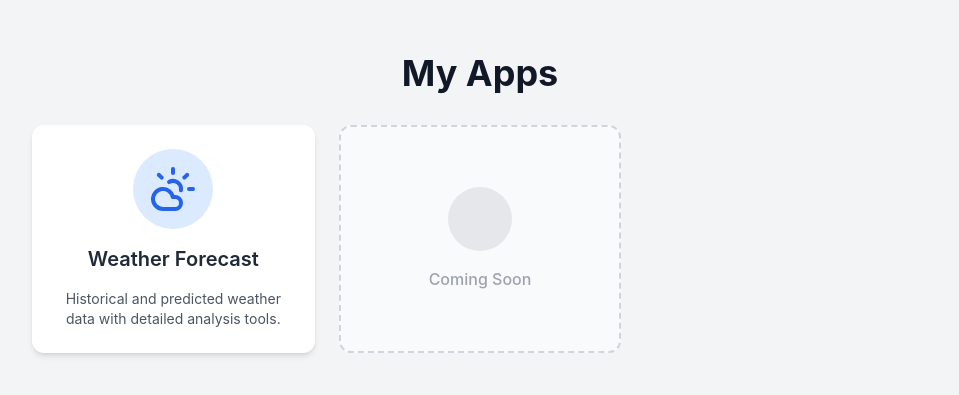
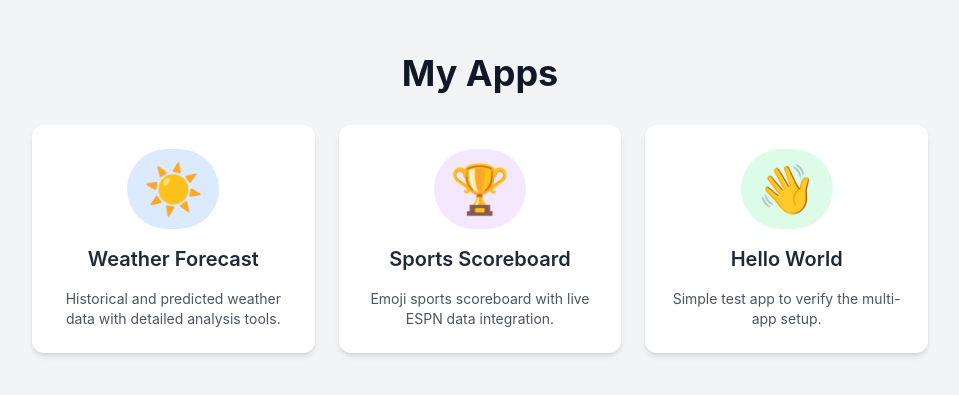
Before and after one commit to sportomax1/apps, a Next.js app: page / in a window 1280 px wide. Shown: the part 197-592 px from the top of the page, without its empty margins (160-1119 px from the left). Built offline with nearby package versions, Linux system fonts and the light colour scheme.

Commit message:
feat: Add sports app link and hello world test app to landing page

```diff
--- /dev/null
+++ b/app/hello/page.tsx
@@ -0,0 +1,28 @@
+import Link from 'next/link';
+
+export default function HelloWorld() {
+  return (
+    <div className="min-h-screen bg-gradient-to-br from-green-400 to-green-600 flex flex-col items-center justify-center p-4">
+      <div className="bg-white rounded-2xl shadow-2xl p-8 md:p-12 max-w-md text-center">
+        <div className="text-6xl mb-6">👋</div>
+        <h1 className="text-4xl font-bold text-gray-800 mb-4">Hello World!</h1>
+        <p className="text-gray-600 text-lg mb-6">
+          This is a simple test app to verify that the multi-app setup is working correctly.
+        </p>
+
+        <div className="bg-green-50 border-2 border-green-200 rounded-lg p-4 mb-6">
+          <p className="text-sm text-gray-700">
+            <strong>✓ Success!</strong> You can navigate between different apps in your system.
+          </p>
+        </div>
+
+        <Link
+          href="/"
+          className="inline-block px-6 py-3 bg-green-500 text-white font-bold rounded-lg hover:bg-green-600 transition-colors"
+        >
+          Back to Home
+        </Link>
+      </div>
+    </div>
+  );
+}
--- a/app/page.tsx
+++ b/app/page.tsx
@@ -1,5 +1,4 @@
 import Link from 'next/link';
-import { CloudSun } from 'lucide-react';
 
 export default function Home() {
   return (
@@ -11,8 +10,8 @@ export default function Home() {
           href="/weather"
           className="bg-white p-6 rounded-xl shadow-md hover:shadow-lg transition-shadow flex flex-col items-center gap-4 group"
         >
-          <div className="p-4 bg-blue-100 text-blue-600 rounded-full group-hover:bg-blue-600 group-hover:text-white transition-colors">
-            <CloudSun size={48} />
+          <div className="p-4 bg-blue-100 text-blue-600 rounded-full group-hover:bg-blue-600 group-hover:text-white transition-colors text-5xl">
+            ☀️
           </div>
           <h2 className="text-xl font-semibold text-gray-800">Weather Forecast</h2>
           <p className="text-gray-600 text-center text-sm">
@@ -20,11 +19,31 @@ export default function Home() {
           </p>
         </Link>
 
-        {/* Placeholder for future apps */}
-        <div className="bg-gray-50 p-6 rounded-xl border-2 border-dashed border-gray-300 flex flex-col items-center justify-center gap-4 text-gray-400">
-          <div className="w-16 h-16 rounded-full bg-gray-200"></div>
-          <p className="font-medium">Coming Soon</p>
-        </div>
+        <a
+          href="/sports.html"
+          className="bg-white p-6 rounded-xl shadow-md hover:shadow-lg transition-shadow flex flex-col items-center gap-4 group"
+        >
+          <div className="p-4 bg-purple-100 text-purple-600 rounded-full group-hover:bg-purple-600 group-hover:text-white transition-colors text-5xl">
+            🏆
+          </div>
+          <h2 className="text-xl font-semibold text-gray-800">Sports Scoreboard</h2>
+          <p className="text-gray-600 text-center text-sm">
+            Emoji sports scoreboard with live ESPN data integration.
+          </p>
+        </a>
+
+        <Link
+          href="/hello"
+          className="bg-white p-6 rounded-xl shadow-md hover:shadow-lg transition-shadow flex flex-col items-center gap-4 group"
+        >
+          <div className="p-4 bg-green-100 text-green-600 rounded-full group-hover:bg-green-600 group-hover:text-white transition-colors text-5xl">
+            👋
+          </div>
+          <h2 className="text-xl font-semibold text-gray-800">Hello World</h2>
+          <p className="text-gray-600 text-center text-sm">
+            Simple test app to verify the multi-app setup.
+          </p>
+        </Link>
       </div>
     </div>
   );
```
